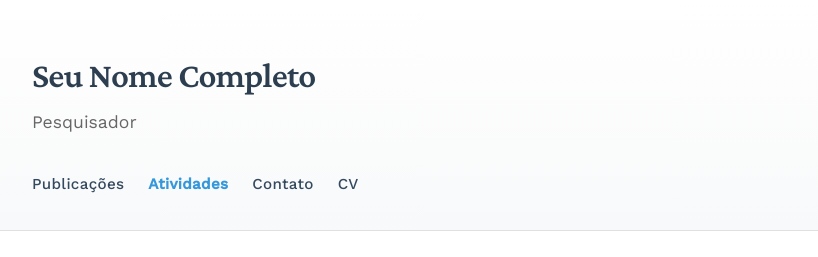
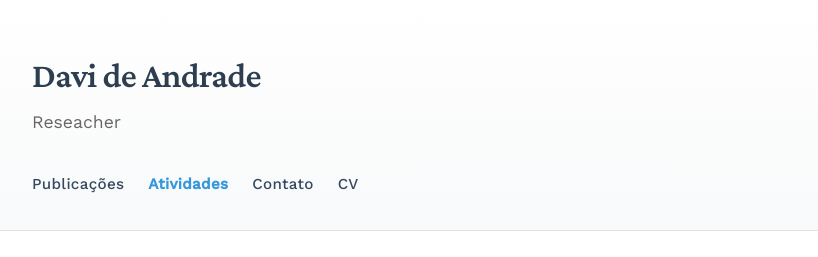
Before and after one commit to beatriznottingham/academic-site, a plain HTML site: page activities.html in a window 1280 px wide. Shown: the top 257 px of the page, without its empty margins (90-908 px from the left). Drawn offline with nearby package versions, Linux system fonts and the light colour scheme.

Commit message:
Update title and subtitle in activities.html

```diff
--- a/activities.html
+++ b/activities.html
@@ -3,7 +3,7 @@
 <head>
     <meta charset="UTF-8">
     <meta name="viewport" content="width=device-width, initial-scale=1.0">
-    <title>Atividades | Seu Nome</title>
+    <title>Activities | Davi de Andrade</title>
     <link rel="stylesheet" href="style.css">
     <link rel="preconnect" href="https://fonts.googleapis.com">
     <link rel="preconnect" href="https://fonts.gstatic.com" crossorigin>
@@ -13,9 +13,9 @@
     <header class="site-header">
         <div class="container">
             <h1 class="site-title">
-                <a href="index.html">Seu Nome Completo</a>
+                <a href="index.html">Davi de Andrade</a>
             </h1>
-            <p class="site-subtitle">Pesquisador</p>
+            <p class="site-subtitle">Reseacher</p>
             <nav class="main-nav">
                 <ul>
                     <li><a href="publications.html">Publicações</a></li>
```
